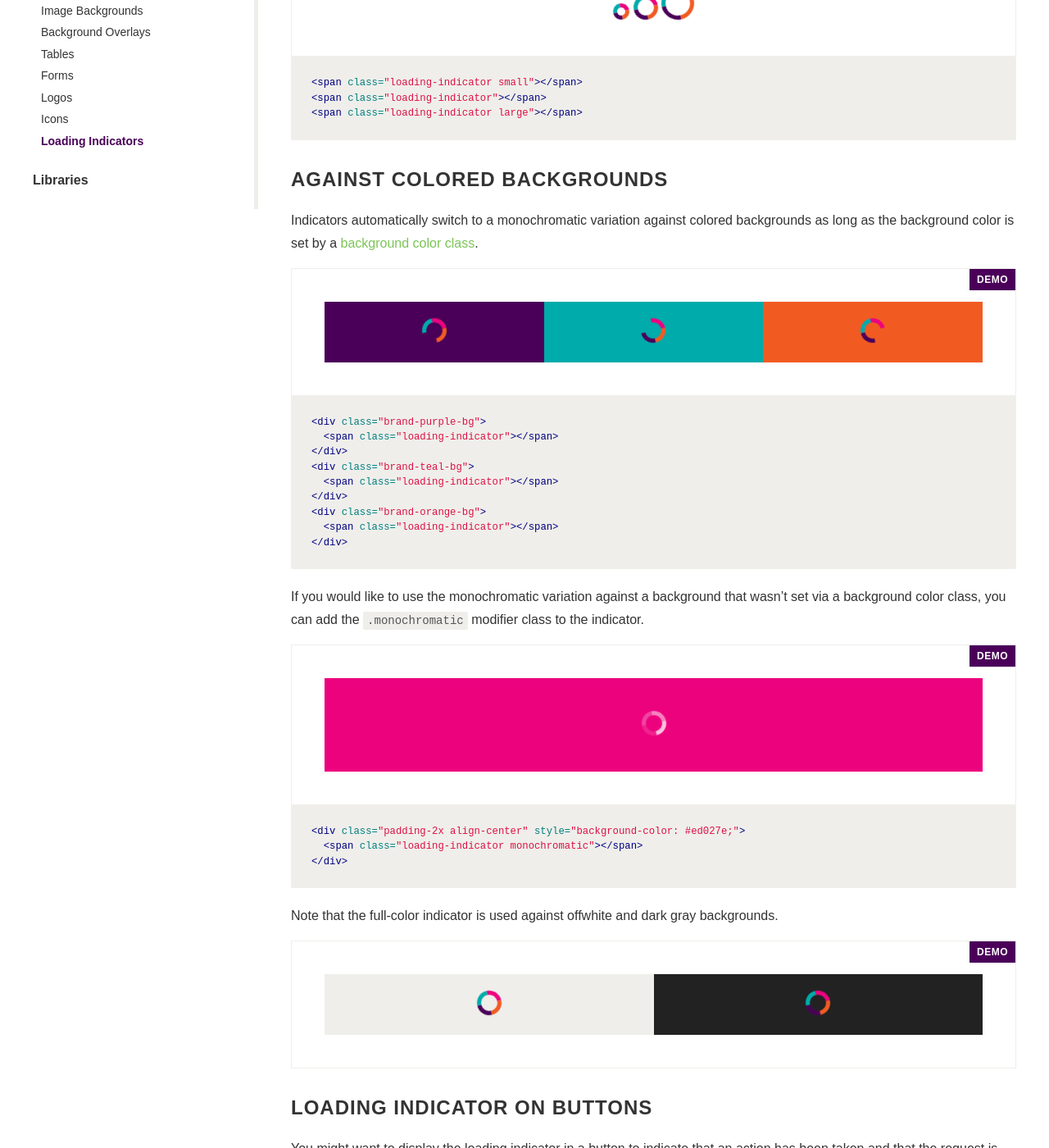
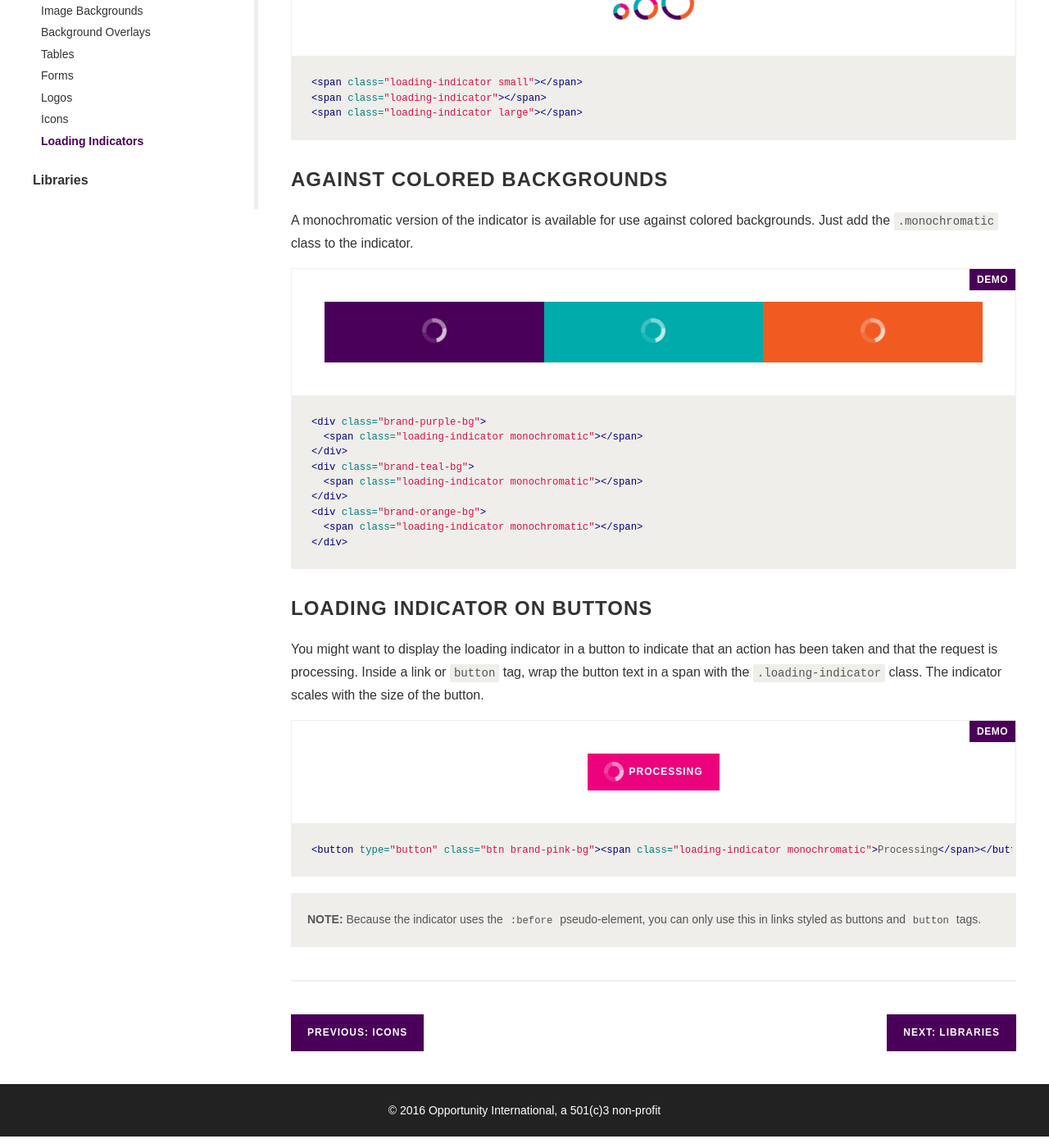
Before and after one commit to OpportunityIntl/Weavr, a Jekyll site: the page built from docs/components/loading-indicators/index.md, in a window 1280 px wide and 1400 px high, scrolled down 694 px. Shown: the whole window at 82% size. Built offline with Jekyll 4.4.1, drawn with Linux system fonts in a browser that asks for light colours; nearby versions of some CDN libraries; Markdown is read by kramdown in place of the engine named in the settings; comment, search, counter and statistics services are not loaded.

Commit message:
Update documentation on loading indicators

````diff
--- a/docs/components/loading-indicators/index.md
+++ b/docs/components/loading-indicators/index.md
@@ -33,23 +33,23 @@ Add the modifier classes `.large` or `.small` to maker the indicator larger or s
 
 ## Against colored backgrounds
 
-Indicators automatically switch to a monochromatic variation against colored backgrounds as long as the background color is set by a [background color class]({{ site.baseurl }}/docs/components/colors).
+A monochromatic version of the indicator is available for use against colored backgrounds. Just add the `.monochromatic` class to the indicator.
 
 <div class="demo">
   <div class="row no-gutter">
     <div class="col col-4 t-col-4 m-col-12">
       <div class="brand-purple-bg padding-1x align-center">
-        <span class="loading-indicator"></span>
+        <span class="loading-indicator monochromatic"></span>
       </div>
     </div>
     <div class="col col-4 t-col-4 m-col-12">
       <div class="brand-teal-bg padding-1x align-center">
-        <span class="loading-indicator"></span>
+        <span class="loading-indicator monochromatic"></span>
       </div>
     </div>
     <div class="col col-4 t-col-4 m-col-12">
       <div class="brand-orange-bg padding-1x align-center">
-        <span class="loading-indicator"></span>
+        <span class="loading-indicator monochromatic"></span>
       </div>
     </div>
   </div>
@@ -57,57 +57,26 @@ Indicators automatically switch to a monochromatic variation against colored bac
 
 ```html
 <div class="brand-purple-bg">
-  <span class="loading-indicator"></span>
+  <span class="loading-indicator monochromatic"></span>
 </div>
 <div class="brand-teal-bg">
-  <span class="loading-indicator"></span>
+  <span class="loading-indicator monochromatic"></span>
 </div>
 <div class="brand-orange-bg">
-  <span class="loading-indicator"></span>
-</div>
-```
-
-If you would like to use the monochromatic variation against a background that wasn't set via a background color class, you can add the `.monochromatic` modifier class to the indicator.
-
-<div class="demo">
-  <div class="padding-2x align-center" style="background-color: #ed027e;">
-    <span class="loading-indicator monochromatic"></span>
-  </div>
-</div>
-
-```html
-<div class="padding-2x align-center" style="background-color: #ed027e;">
   <span class="loading-indicator monochromatic"></span>
 </div>
 ```
-
-Note that the full-color indicator is used against offwhite and dark gray backgrounds.
-
-<div class="demo">
-  <div class="row no-gutter">
-    <div class="col col-6 t-col-6 m-col-12">
-      <div class="brand-offwhite-bg padding-1x align-center">
-        <span class="loading-indicator"></span>
-      </div>
-    </div>
-    <div class="col col-6 t-col-6 m-col-12">
-      <div class="brand-dark-gray-bg padding-1x align-center">
-        <span class="loading-indicator"></span>
-      </div>
-    </div>
-  </div>
-</div>
 
 ## Loading indicator on buttons
 
 You might want to display the loading indicator in a button to indicate that an action has been taken and that the request is processing. Inside a link or `button` tag, wrap the button text in a span with the `.loading-indicator` class. The indicator scales with the size of the button.
 
 <div class="demo align-center">
-  <button type="button" class="btn brand-pink-bg"><span class="loading-indicator">Processing</span></button>
+  <button type="button" class="btn brand-pink-bg"><span class="loading-indicator monochromatic">Processing</span></button>
 </div>
 
 ```html
-<button type="button" class="btn brand-pink-bg"><span class="loading-indicator">Processing</span></button>
+<button type="button" class="btn brand-pink-bg"><span class="loading-indicator monochromatic">Processing</span></button>
 ```
 
 <div class="alert">
````
